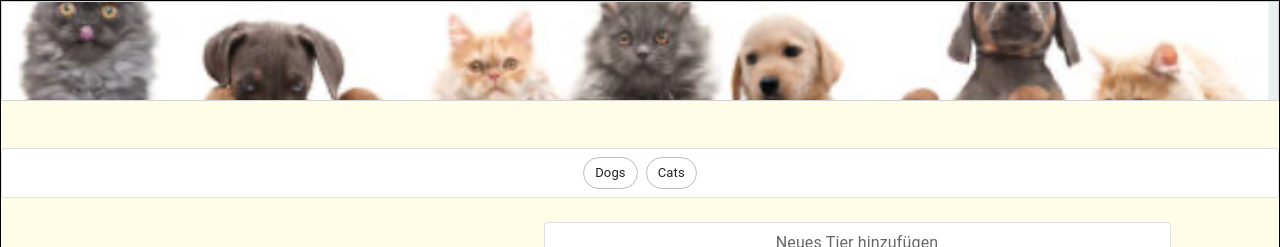
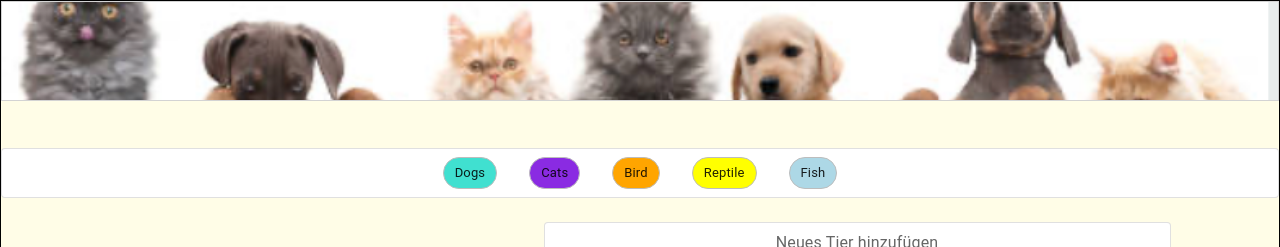
Before and after one commit to neuefische/cgn-java-23-2-teamproject-animals, a React (Vite) app in the folder frontend/: page / in a window 1280 px wide. Shown: the top 247 px of the page. Built offline with nearby package versions, Linux system fonts and the light colour scheme; no server answers.

Commit message:
animal categrory chips color

```diff
--- a/frontend/src/CategoryChips.tsx
+++ b/frontend/src/CategoryChips.tsx
@@ -1,14 +1,18 @@
 import {Chip, Grid, Stack} from "@mui/material";
 import {Item} from "./Utils.tsx";
+
 
 function CategoryChips() {
     return (
         <Grid item xs={12} sx={{mt: 2}}>
             <Item variant="outlined">
-                <Stack direction="row" spacing={1}
-                       sx={{display: "flex", justifyContent: "center", alignItems: "center"}}>
-                    <Chip label="Dogs" variant="outlined"/>
-                    <Chip label="Cats" variant="outlined"/>
+                <Stack direction="row" spacing={4}
+                       sx={{display: "flex", flexWrap: "wrap", justifyContent: "center", alignItems: "center"}}>
+                    <Chip label="Dogs" variant="outlined" sx={{bgcolor: "turquoise"}}/>
+                    <Chip label="Cats" variant="outlined" sx={{bgcolor: "blueviolet"}}/>
+                    <Chip label="Bird" variant="outlined" sx={{bgcolor: "orange"}}/>
+                    <Chip label="Reptile" variant="outlined" sx={{bgcolor: "yellow"}}/>
+                    <Chip label="Fish" variant="outlined" sx={{bgcolor: "lightBlue"}}/>
                 </Stack>
             </Item>
         </Grid>
```
